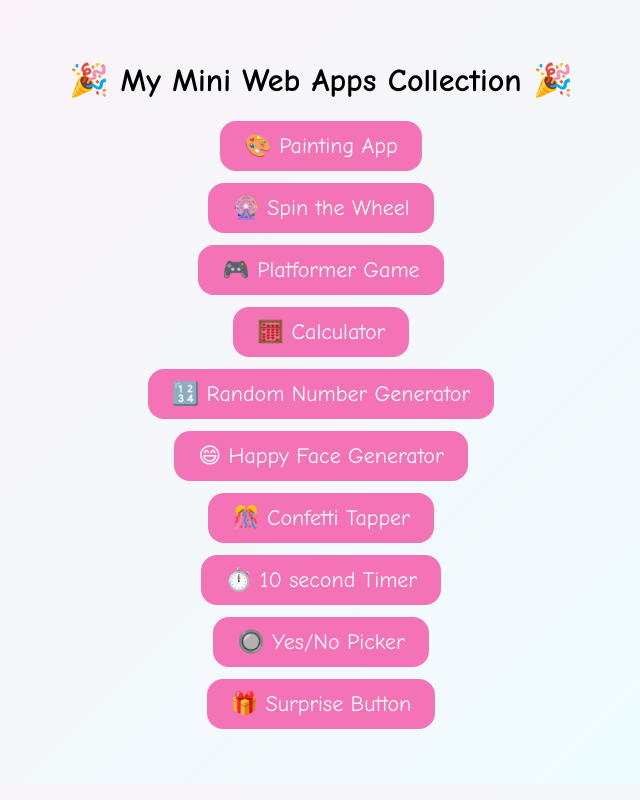
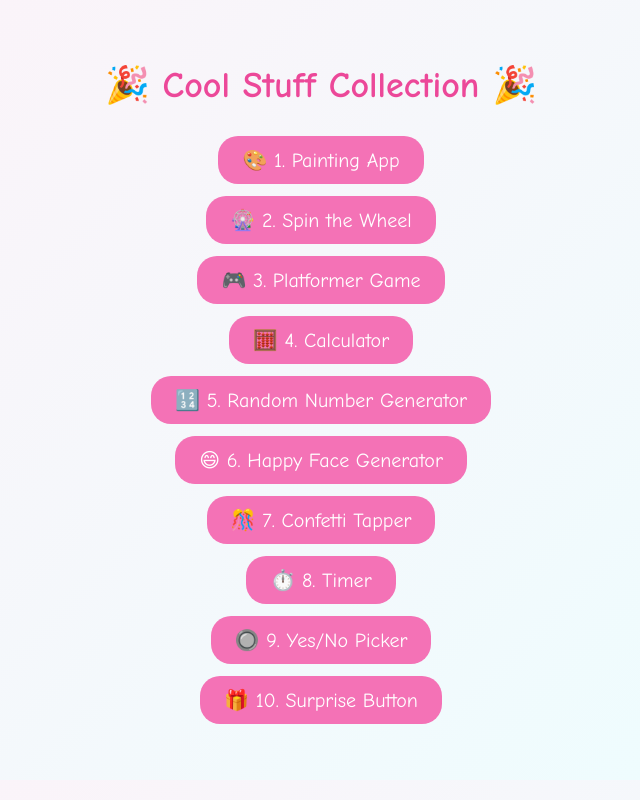
Before and after one commit to a-krish/cool-stuff.com, a plain HTML site: page index.html in a window 1280 px wide. Shown: the whole page, without its empty margins (319-959 px from the left). Drawn offline with Linux system fonts and the light colour scheme.

Commit message:
Update index.html
Cute stuff

```diff
--- a/index.html
+++ b/index.html
@@ -3,7 +3,20 @@
 <head>
   <meta charset="UTF-8" />
   <meta name="viewport" content="width=device-width, initial-scale=1.0"/>
-  <title>My Mini Web Apps</title>
+  <title>Cool Stuff Collection</title>
+
+  <!-- PWA Manifest -->
+  <link rel="manifest" href="manifest.json" />
+
+  <!-- Service Worker Registration -->
+  <script>
+    if ('serviceWorker' in navigator) {
+      navigator.serviceWorker.register('service-worker.js')
+        .then(() => console.log('✅ Service Worker registered'))
+        .catch(err => console.error('❌ SW failed:', err));
+    }
+  </script>
+
   <style>
     body {
       margin: 0;
@@ -13,20 +26,10 @@
       padding: 40px 20px;
     }
 
-<link rel="manifest" href="manifest.json">
-<script>
-  if ('serviceWorker' in navigator) {
-    navigator.serviceWorker.register('service-worker.js')
-      .then(() => console.log('✅ Service Worker registered!'))
-      .catch(err => console.error('❌ Service Worker registration failed:', err));
-  }
-</script>
-
-
     h1 {
       color: #ec4899;
-      font-size: 32px;
-      margin-bottom: 20px;
+      font-size: 36px;
+      margin-bottom: 30px;
     }
 
     ul {
@@ -41,11 +44,11 @@
     a {
       display: inline-block;
       text-decoration: none;
-      font-size: 22px;
+      font-size: 20px;
       background-color: #f472b6;
       color: white;
       padding: 12px 24px;
-      border-radius: 16px;
+      border-radius: 20px;
       transition: background-color 0.2s;
     }
 
@@ -56,18 +59,18 @@
 </head>
 <body>
 
-  <h1>🎉 My Mini Web Apps Collection 🎉</h1>
+  <h1>🎉 Cool Stuff Collection 🎉</h1>
   <ul>
-    <li><a href="https://a-krish.github.io/cool-stuff.com/paint.html">🎨 Painting App</a></li>
-    <li><a href="https://a-krish.github.io/cool-stuff.com/Spin.html">🎡 Spin the Wheel</a></li>
-    <li><a href="https://a-krish.github.io/cool-stuff.com/Platformer.html">🎮 Platformer Game</a></li>
-    <li><a href="https://a-krish.github.io/cool-stuff.com/calculator.html">🧮 Calculator</a></li>
-    <li><a href="https://a-krish.github.io/cool-stuff.com/randomnumber.html">🔢 Random Number Generator</a></li>
-    <li><a href="https://a-krish.github.io/cool-stuff.com/happyface.html">😄 Happy Face Generator</a></li>
-    <li><a href="https://a-krish.github.io/cool-stuff.com/confetti.html">🎊 Confetti Tapper</a></li>
-    <li><a href="https://a-krish.github.io/cool-stuff.com/10secondtimer.html">⏱️ 10 second Timer</a></li>
-    <li><a href="https://a-krish.github.io/cool-stuff.com/yesorno.html">🔘 Yes/No Picker</a></li>
-    <li><a href="https://a-krish.github.io/cool-stuff.com/Surprise.html">🎁 Surprise Button</a></li>
+    <li><a href="https://a-krish.github.io/cool-stuff.com/1-paint.html">🎨 1. Painting App</a></li>
+    <li><a href="https://a-krish.github.io/cool-stuff.com/2-spin.html">🎡 2. Spin the Wheel</a></li>
+    <li><a href="https://a-krish.github.io/cool-stuff.com/3-platformer.html">🎮 3. Platformer Game</a></li>
+    <li><a href="https://a-krish.github.io/cool-stuff.com/4-calculator.html">🧮 4. Calculator</a></li>
+    <li><a href="https://a-krish.github.io/cool-stuff.com/5-random-number.html">🔢 5. Random Number Generator</a></li>
+    <li><a href="https://a-krish.github.io/cool-stuff.com/6-happy-face.html">😄 6. Happy Face Generator</a></li>
+    <li><a href="https://a-krish.github.io/cool-stuff.com/7-confetti.html">🎊 7. Confetti Tapper</a></li>
+    <li><a href="https://a-krish.github.io/cool-stuff.com/8-timer.html">⏱️ 8. Timer</a></li>
+    <li><a href="https://a-krish.github.io/cool-stuff.com/9-yes-no.html">🔘 9. Yes/No Picker</a></li>
+    <li><a href="https://a-krish.github.io/cool-stuff.com/10-surprise.html">🎁 10. Surprise Button</a></li>
   </ul>
 
 </body>
```
